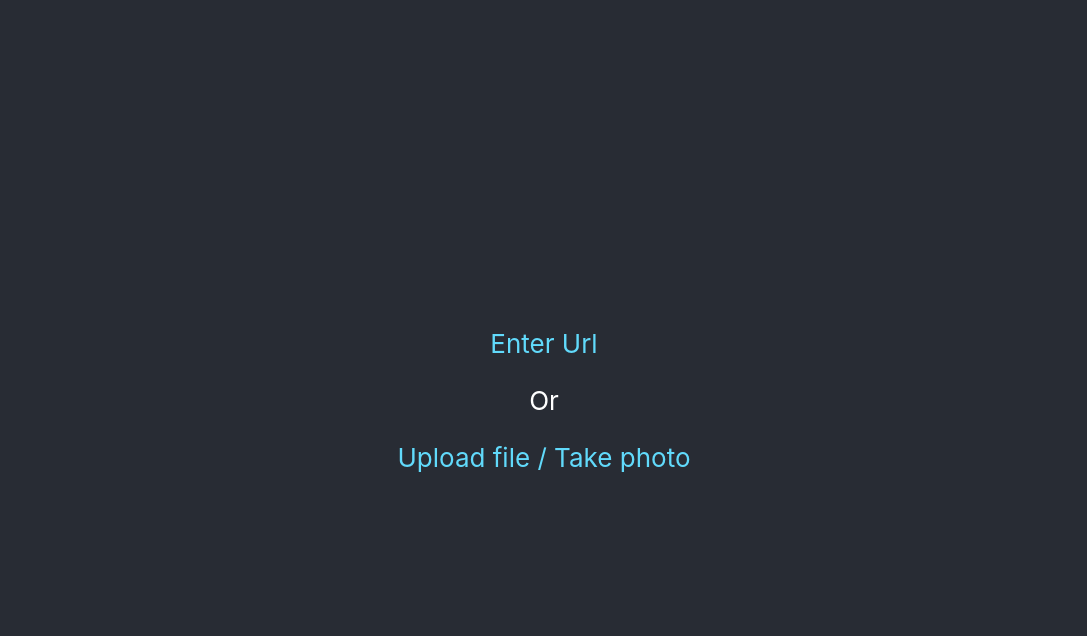
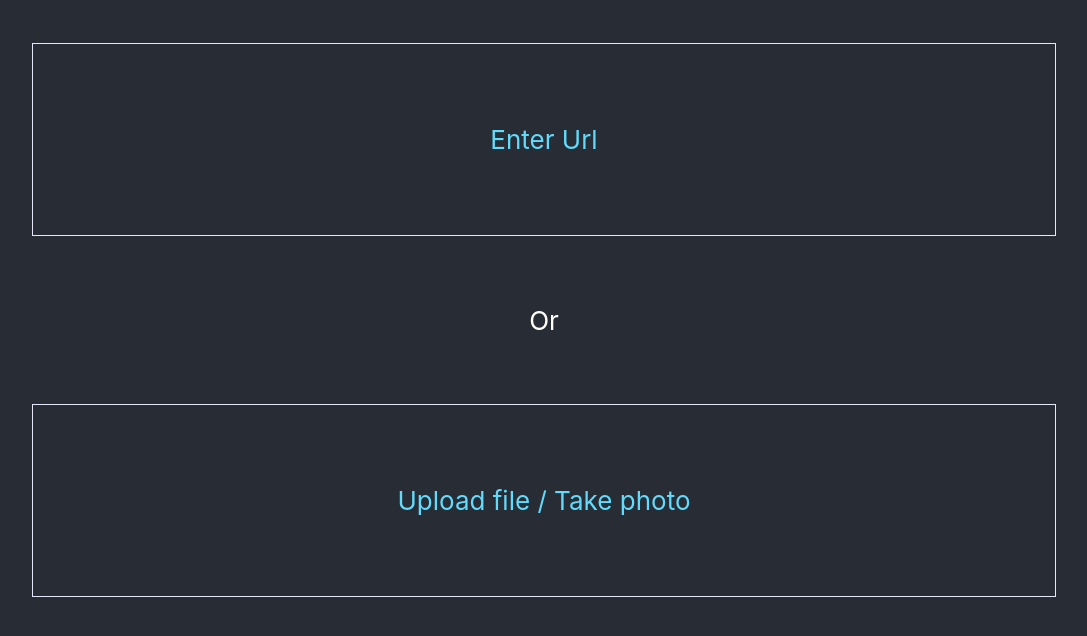
Before and after one commit to gdoteof/fastai-vision-model-inference--react-gh-pages, a React (Create React App) app: page / in a window 1280 px wide. Shown: the top 636 px of the page, without its empty margins (96-1183 px from the left). Built offline with nearby package versions, Linux system fonts and the light colour scheme.

Commit message:
improvements to UI

```diff
--- a/src/App.css
+++ b/src/App.css
@@ -2,15 +2,15 @@
   text-align: center;
 }
 
-.App-logo {
-/*  animation: App-logo-spin infinite 20s linear; */
-  height: 40vmin;
-  pointer-events: none;
+.App-preview-img {
+  margin-left: -8vw;
+  margin-right: -8vw;
+  padding-bottom: 2vh;
+  max-width: 80vw;
 }
 
 .App-button {
   margin-top:.5em;
-/*  animation: App-logo-spin infinite 20s linear; */
   width: 100%;
   height: 3em;
 }
@@ -29,14 +29,7 @@
 }
 
 .App-text-input {
-  padding: .25em;
-  margin-top: 1em;
-  display: block;
-  width: 75%;
-  font-size:2.5em;
-  border: none;
-  border-radius: 0;
-  background: "dary-grey";
+  padding: .4em;
   /*
   font-size: $width/15;
   border-bottom: solid $width/150 rgba(white, .5);
@@ -44,31 +37,53 @@
    * */
 }
 
+body{
+  background-color: #282c34;
+}
+
 .App-header {
   background-color: #282c34;
-  min-height: 100vh;
+  min-height: 80vh;
   display: flex;
   flex-direction: column;
-  align-items: center;
+  align-items: stretch;
   justify-content: center;
   font-size: calc(10px + 2vmin);
   color: white;
+}
+
+.App-page {
+  display: flex;
+  justify-content: center;
+  flex-direction: column;
+  border: 1px solid lavender;
+  min-height: 70vh;
+  margin-left: 10vw;
+  margin-right: 10vw;
+  padding-left: 10vw;
+  padding-right: 10vw;
+  margin-top: 10vh;
+  margin-bottom: 10vh;
+}
+
+.App-panel {
+  flex-grow: 1;
+  display: flex;
+  justify-content: center;
+  flex-direction: column;
 }
 
 .App-link {
   color: #61dafb;
   cursor: pointer;
   text-decoration: none;
+  border: 1px solid lavender;
+  margin-left: 10vw;
+  margin-right: 10vw;
+  padding-top: 10vh;
+  padding-bottom: 10vh;
 }
 
-@keyframes App-logo-spin {
-  from {
-    transform: rotate(0deg);
-  }
-  to {
-    transform: rotate(360deg);
-  }
-}
 
 #input-hider{
   width: 0px;
--- a/src/App.js
+++ b/src/App.js
@@ -21,6 +21,8 @@ class VerifyUrl extends Component {
     this.state = {
       x : addcircle,
       imgSrc : '',
+      displayImg: false,
+      enableNext: false
     }
 
   }
@@ -29,13 +31,15 @@ class VerifyUrl extends Component {
     console.log("IN VERIFY RENDER WITH", this.props);
     return (
       <div className="App-header">
-        <img src={this.props.imgSrcClean} className="App-logo"  onError={this.props.handleError} alt=""/>
-        <input type="text" value={this.props.imgSrcRaw} className="App-text-input" onChange={this.props.handleChange}/>
+        <div className="App-page">
+          <img src={this.props.imgSrcClean} className="App-preview-img"  onError={this.props.handleError} onLoad={()=> this.setState({enableNext:true})} alt=""/>
+          <input type="text" value={this.props.imgSrcRaw} className="App-text-input" onChange={this.props.handleChange} placeholder="Paste a URL"/>
           <Link className="App-button-link" to="/classify" >
-          <button className="App-button">
+            <button className="App-button" disabled={!this.state.enableNext}>
               Next
             </button>
           </Link>
+        </div>
       </div>
     )
   }
@@ -75,19 +79,23 @@ class Home extends Component {
     return (
       <div className="App">
         <header className="App-header">
+          <div className="App-panel">
             <Link
               className="App-link"
               to="/verify-url"
             >
               Enter Url
             </Link>
+          </div>
             <p>
               Or
             </p>
+          <div className="App-panel">
             <div id="input-hider">
               <input type="file" onChange={this.onChange} id={this.imgId} accept="image/*"/>
             </div>
             <div className="App-link" onClick={()=>document.getElementById(this.imgId).click()}>Upload file / Take photo</div>
+          </div>
         </header>
       </div>
     );
--- a/src/ClassifyUrl.js
+++ b/src/ClassifyUrl.js
@@ -24,12 +24,10 @@ class ClassifyUrl extends Component {
   }
 
   exampleMapping(data){
-    console.log("inside exampleMapping-->", data,data);
-    console.log("<--inside exampleMapping");
     const dict = {
       animal: "This is an animal mouse!",
       computer: "This is a computer mouse!",
-      micky: "This is micky mouse (and disney just made a dollar).",
+      mickey: "This is mickey mouse",
     }
     return dict[data.predictions[0][0]];
   }
@@ -97,7 +95,7 @@ class ClassifyUrl extends Component {
     const params = '?url=' + encodeURIComponent(this.state.classifyImg);
     axios.get(base + params)
       .then((response) => {
-          console.log(response);
+          console.log('ABOUT TO SET STATE', response);
           this.setState({
             overlayText: this.exampleMapping(response.data),
             enableClassify: false
@@ -116,7 +114,8 @@ class ClassifyUrl extends Component {
         onClick={this.handleClick}
       >
         <div className="App-header">
-          <img src={this.props.classifyImg} className="App-logo" alt=""/>
+          <div className="App-page">
+            <img src={this.props.classifyImg} className="App-preview-img" alt=""/>
             <Link className="App-button-link" to="/classify" >
               <button className="App-button" onClick={this.handleClassify} disabled={!this.state.enableClassify}>
                 Classify..
@@ -124,6 +123,7 @@ class ClassifyUrl extends Component {
             </Link>
             <Link to="/" className="App-back-link">Back</Link>
           </div>
+        </div>
       </LoadingOverlay>
     )
   }
```
Lines whose indentation alone changed are shown as unchanged.
